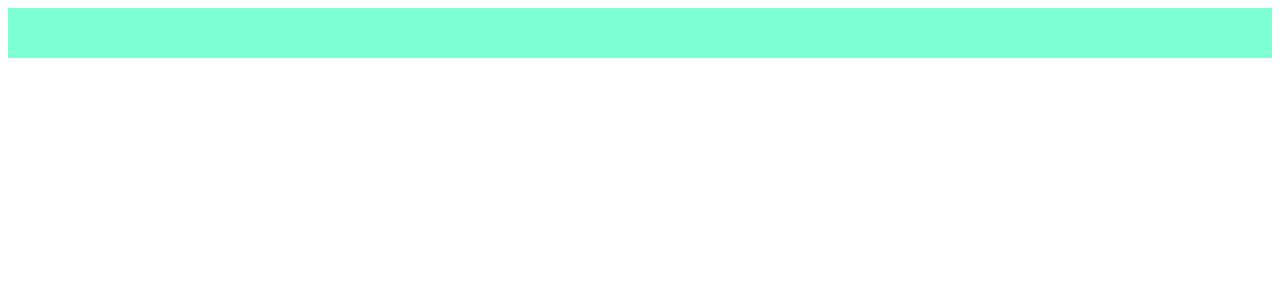
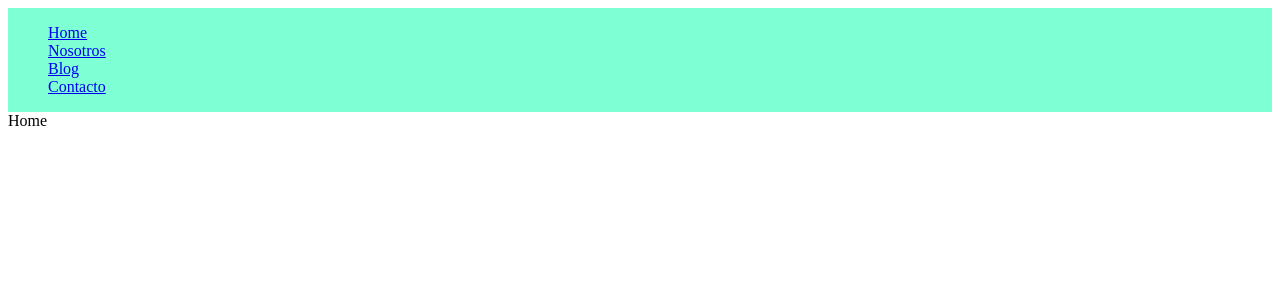
Before and after one commit to Marcovillalva/blog, a React (Create React App) app: page /PageHome in a window 1280 px wide. Shown: the top 300 px of the page. Built offline with nearby package versions, Linux system fonts and the light colour scheme.

Commit message:
agrego links a barNav

```diff
--- a/src/Assets/Barnav.css
+++ b/src/Assets/Barnav.css
@@ -1,5 +1,9 @@
 .BarNav {
   display: flex;
+  flex-wrap: wrap;
+  flex-direction: column;
   width: 100%;
-  height: 50px;
   background-color: aquamarine; }
+
+.BarNav li {
+  display: flex; }
--- a/src/Assets/Barnav.scss
+++ b/src/Assets/Barnav.scss
@@ -1,6 +1,11 @@
 .BarNav{
     display: flex;
+    flex-wrap: wrap;
+    flex-direction: column;
     width:100%;
-    height: 50px;
+    // height: 50px;
     background-color: aquamarine;
 }
+.BarNav li {
+ display: flex;
+}
--- a/src/Assets/Styles.css
+++ b/src/Assets/Styles.css
@@ -1,5 +1,9 @@
 .BarNav {
   display: flex;
+  flex-wrap: wrap;
+  flex-direction: column;
   width: 100%;
-  height: 50px;
   background-color: aquamarine; }
+
+.BarNav li {
+  display: flex; }
--- a/src/Components/Layout/Barnav.js
+++ b/src/Components/Layout/Barnav.js
@@ -1,10 +1,26 @@
 import React, { Component } from 'react';
+import {Link} from "react-router-dom";
 
 class Barnav extends Component {
     render() {
         return (
             <div className="BarNav">
+                <ul>
 
+                    <li>
+                        <Link to="/PageHome">Home </Link>
+                    </li>
+                    <li>
+                        <Link to="/PageNosotros">Nosotros</Link>
+                    </li>
+                    <li>
+                        <Link to="/PageBlog">Blog</Link>
+                    </li>
+                    <li>
+                        <Link to="/PageContacto">Contacto</Link>
+                    </li>
+
+                </ul>
             </div>
         );
     }
--- a/src/Components/Pages/PageContacto.js
+++ b/src/Components/Pages/PageContacto.js
@@ -0,0 +1,15 @@
+import React, { Component } from 'react';
+import BarNav from '../Layout/Barnav';
+
+class PageContacto extends Component {
+    render() {
+        return (
+            <div>
+                <BarNav/>
+                Contacto
+            </div>
+        );
+    }
+}
+
+export default PageContacto;
--- a/src/Components/Pages/PageHome.js
+++ b/src/Components/Pages/PageHome.js
@@ -6,6 +6,7 @@ class PageHome extends Component {
         return (
             <div>
                 <BarNav/>
+                Home
             </div>
         );
     }
--- a/src/Components/Pages/PageNosotros.js
+++ b/src/Components/Pages/PageNosotros.js
@@ -0,0 +1,15 @@
+import React, { Component } from 'react';
+import BarNav from '../Layout/Barnav';
+
+class PageNosotros extends Component {
+    render() {
+        return (
+            <div>
+                <BarNav/>
+                Nosotros
+            </div>
+        );
+    }
+}
+
+export default PageNosotros;
```
Also changed, not shown: src/Components/Pages/PageBlog.js (+15 -0 lines).
